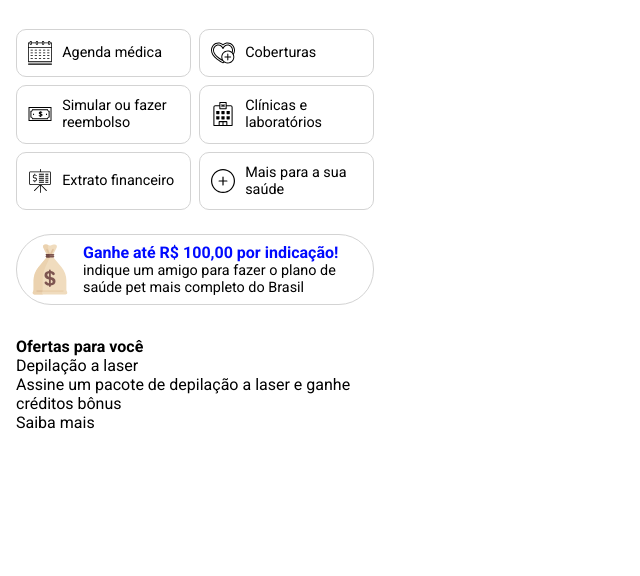
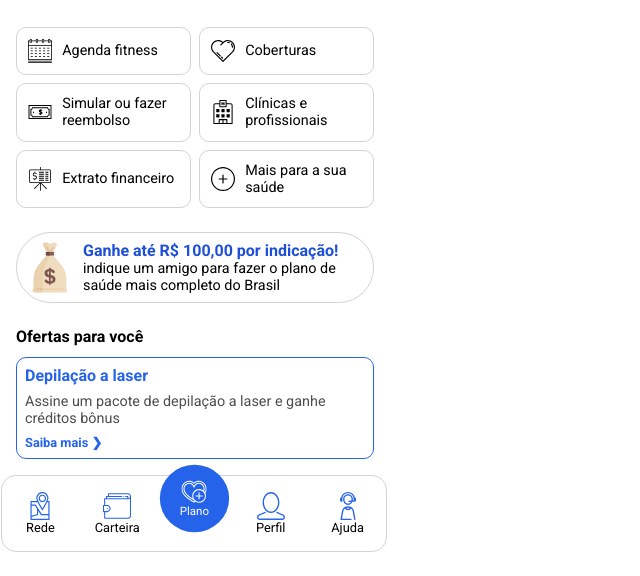
Before and after one commit to renatoguedes-dev/base-app, a plain HTML site: page index.html in a window 1280 px wide. Shown: the part 228-804 px from the top of the page, without its empty margins (0-640 px from the left). Drawn offline with Linux system fonts and the light colour scheme.

Commit message:
Base layout built

```diff
--- a/index.html
+++ b/index.html
@@ -52,41 +52,41 @@
     <main>
       <div class="sections">
         <div class="section">
-          <img src="./images/calendar.svg" alt="a calendar" />
-          <p>Agenda médica</p>
+          <img src="./images/calendar.svg" alt="um calendário" />
+          <p>Agenda fitness</p>
         </div>
         <div class="section">
-          <img src="./images/heart.svg" alt="a heart" />
+          <img src="./images/heart-cover.svg" alt="um coração" />
           <p>Coberturas</p>
         </div>
         <div class="section">
-          <img src="./images/dollar-bill.svg" alt="a dollar bill" />
+          <img src="./images/dollar-bill.svg" alt="uma nota de dinheiro" />
           <p>Simular ou fazer reembolso</p>
         </div>
         <div class="section">
-          <img src="./images/hospital.svg" alt="a hospital building" />
-          <p>Clínicas e laboratórios</p>
+          <img src="./images/hospital.svg" alt="um prédio de hospital" />
+          <p>Clínicas e profissionais</p>
         </div>
         <div class="section">
           <img
             src="./images/presentation-financial.svg"
-            alt="a financial presentation chart"
+            alt="uma apresentação com um grafico"
           />
           <p>Extrato financeiro</p>
         </div>
         <div class="section">
-          <img src="./images/plus.svg" alt="a plus sign" />
+          <img src="./images/plus.svg" alt="um simbolo de mais" />
           <p>Mais para a sua saúde</p>
         </div>
       </div>
 
       <div class="advertisement">
         <div class="indications">
-          <img src="./images/money-bag.svg" alt="a bag of money" />
+          <img src="./images/money-bag.svg" alt="um saco de dinheiro" />
           <div class="indications-text">
             <p>Ganhe até R$ 100,00 por indicação!</p>
             <p>
-              indique um amigo para fazer o plano de saúde pet mais completo do
+              indique um amigo para fazer o plano de saúde mais completo do
               Brasil
             </p>
           </div>
@@ -101,9 +101,9 @@
               <p>
                 Assine um pacote de depilação a laser e ganhe créditos bônus
               </p>
-              <p>Saiba mais</p>
+              <p>Saiba mais &#10095</p>
             </div>
-            <img src="" alt="" class="offer-img" />
+            <!-- <img src="" alt="" class="offer-img" /> -->
           </div>
         </div>
       </div>
@@ -111,11 +111,26 @@
 
     <footer>
       <div class="current-section">
-        <div class="nav-section"></div>
-        <div class="nav-section"></div>
-        <div class="nav-section"></div>
-        <div class="nav-section"></div>
-        <div class="nav-section"></div>
+        <div class="nav-section">
+          <img src="./images/map.svg" alt="um icone de um mapa">
+          <p>Rede</p>
+        </div>
+        <div class="nav-section">
+          <img src="./images/wallet.svg" alt="um icone de uma carteira">
+          <p>Carteira</p>
+        </div>
+        <div class="nav-section active">
+          <img src="./images/heart.svg" alt="um icone de um coração com um mais">
+          <p>Plano</p>
+        </div>
+        <div class="nav-section">
+          <img src="./images/user-profile.svg" alt="um icone de um perfil">
+          <p>Perfil</p>
+        </div>
+        <div class="nav-section">
+          <img src="./images/operator.svg" alt="um icone de operador de suporte">
+          <p>Ajuda</p>
+        </div>
       </div>
     </footer>
   </body>
--- a/style.css
+++ b/style.css
@@ -1,4 +1,9 @@
 @import url("https://fonts.googleapis.com/css2?family=Roboto:wght@300;400;500;700&display=swap");
+
+:root {
+  --blue: #2563eb;
+  --dark-blue: #1d4ed8;
+}
 
 * {
   margin: 0;
@@ -21,9 +26,8 @@ header {
 
 .card {
   position: relative;
-  border: 1px solid black;
   border-radius: 10px;
-  background-color: rgb(0, 70, 255);
+  background-color: var(--dark-blue);
   color: white;
 }
 
@@ -100,9 +104,10 @@ main {
   display: grid;
   grid-template-columns: 24px 1fr;
   gap: 10px;
-  padding: .7rem;
+  padding: 0.7rem;
   border: 1px solid lightgray;
   border-radius: 10px;
+  cursor: pointer;
 }
 
 .section img {
@@ -111,39 +116,130 @@ main {
 
 .section * {
   align-self: center;
-  font-size: .9rem;
+  font-size: 0.9rem;
 }
 
 /* advertisement section  */
 
 .indications {
   display: flex;
-  padding: .5rem;
+  padding: 0.5rem;
   border: 1px solid lightgray;
   border-radius: 35px;
-  margin-bottom: 2rem;
+  margin-bottom: 1.5rem;
 }
 
 .indications img {
   width: 50px;
-  margin-right: .5rem;
+  margin-right: 0.5rem;
 }
 
 .indications-text :first-child {
-  color: rgb(0, 10, 255);
+  color: var(--dark-blue);
   font-weight: 700;
 }
 
 .indications-text :last-child {
-  font-size: .9rem;
+  font-size: 0.9rem;
 }
 
 /* Offers section */
 
+.offers {
+  margin-bottom: 1rem;
+}
 
+.offers h4 {
+  margin-bottom: 0.7rem;
+}
+
+.offer-section {
+  border: 1px solid var(--blue);
+  border-radius: 10px;
+}
+
+.offer-text {
+  padding: 0.5rem;
+}
+
+.offer-text :first-child {
+  color: var(--blue);
+  font-weight: 700;
+  margin-bottom: 0.5rem;
+}
+
+.offer-text :nth-child(2) {
+  color: hsl(0, 0%, 30%);
+  margin-bottom: 0.5rem;
+  font-size: 0.9rem;
+}
+
+.offer-text :last-child {
+  color: var(--blue);
+  font-weight: 700;
+  font-size: 0.8rem;
+}
+
+/* Current section */
+
+footer {
+  grid-column: 1/5;
+  padding: 0;
+}
+
+.current-section {
+  position: relative;
+  border: 1px solid lightgray;
+  display: flex;
+  justify-content: space-between;
+  text-align: center;
+  width: 99vw;
+  left: -4.2%;
+  border-radius: 15px;
+}
+
+.nav-section {
+  width: 20%;
+  padding: 1rem 0;
+  display: flex;
+  flex-direction: column;
+  justify-content: center;
+  align-items: center;
+  cursor: pointer;
+}
+
+.nav-section img {
+  width: 28px;
+  filter: invert(32%) sepia(83%) saturate(3145%) hue-rotate(214deg)
+    brightness(93%) contrast(98%);
+}
+
+.nav-section p {
+  font-size: 0.8rem;
+}
+
+.nav-section.active {
+  position: relative;
+  background-color: var(--blue);
+  color: white;
+  border-radius: 50%;
+  font-size: 0.7rem;
+  padding: 0;
+  scale: 0.9;
+  top: -15px;
+}
+
+.nav-section.active img {
+  filter: invert(100%) sepia(100%) saturate(0%) hue-rotate(232deg)
+    brightness(105%) contrast(103%);
+}
 
 @media screen and (min-width: 420px) {
   body {
     width: 390px;
   }
+
+  .current-section {
+    width: 386px;
+  }
 }
```
Also changed, not shown: images/heart-cover.svg (added), images/map.svg (added), images/operator.svg (added), images/user-profile.svg (added), images/wallet.svg (added).
